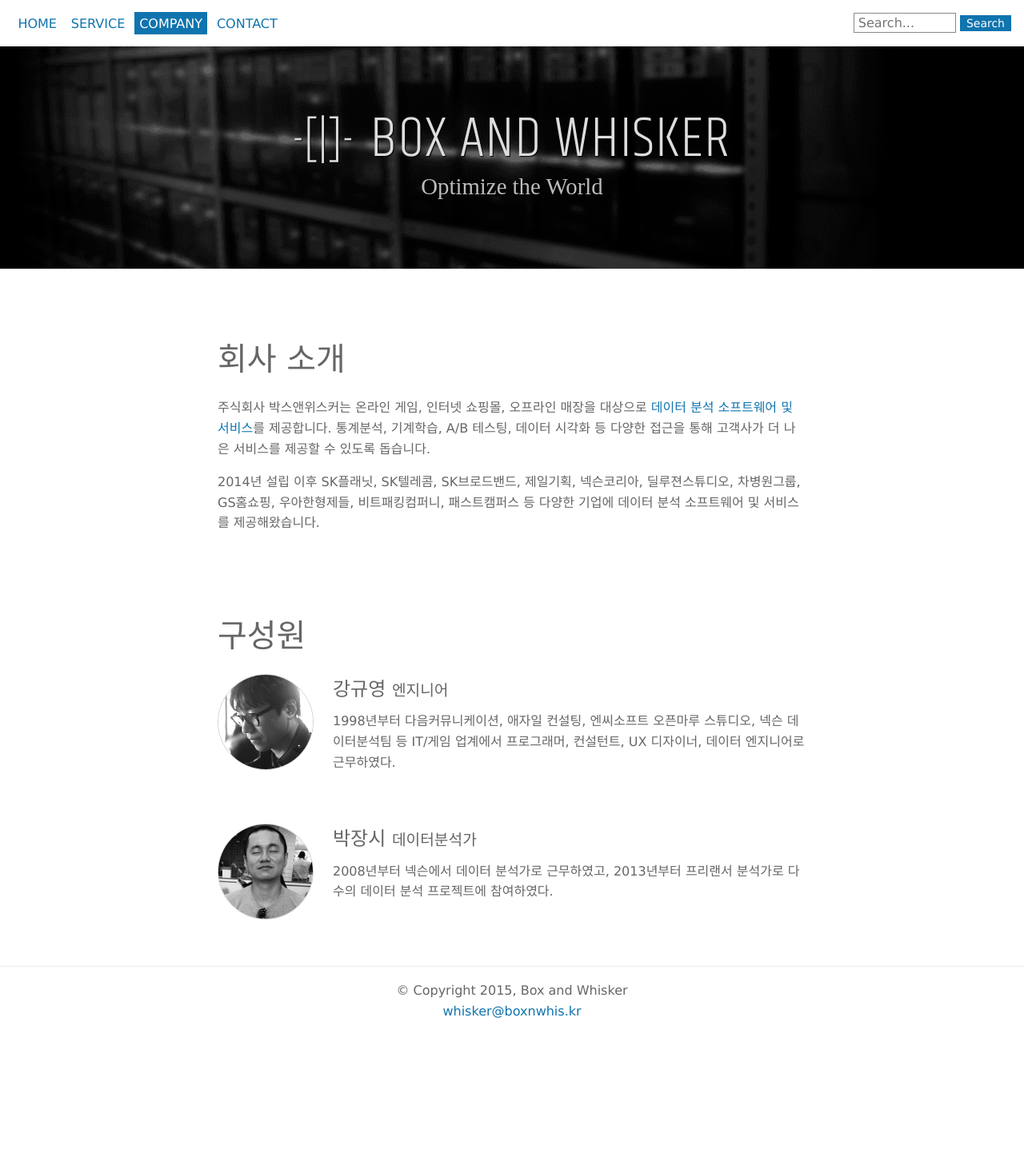
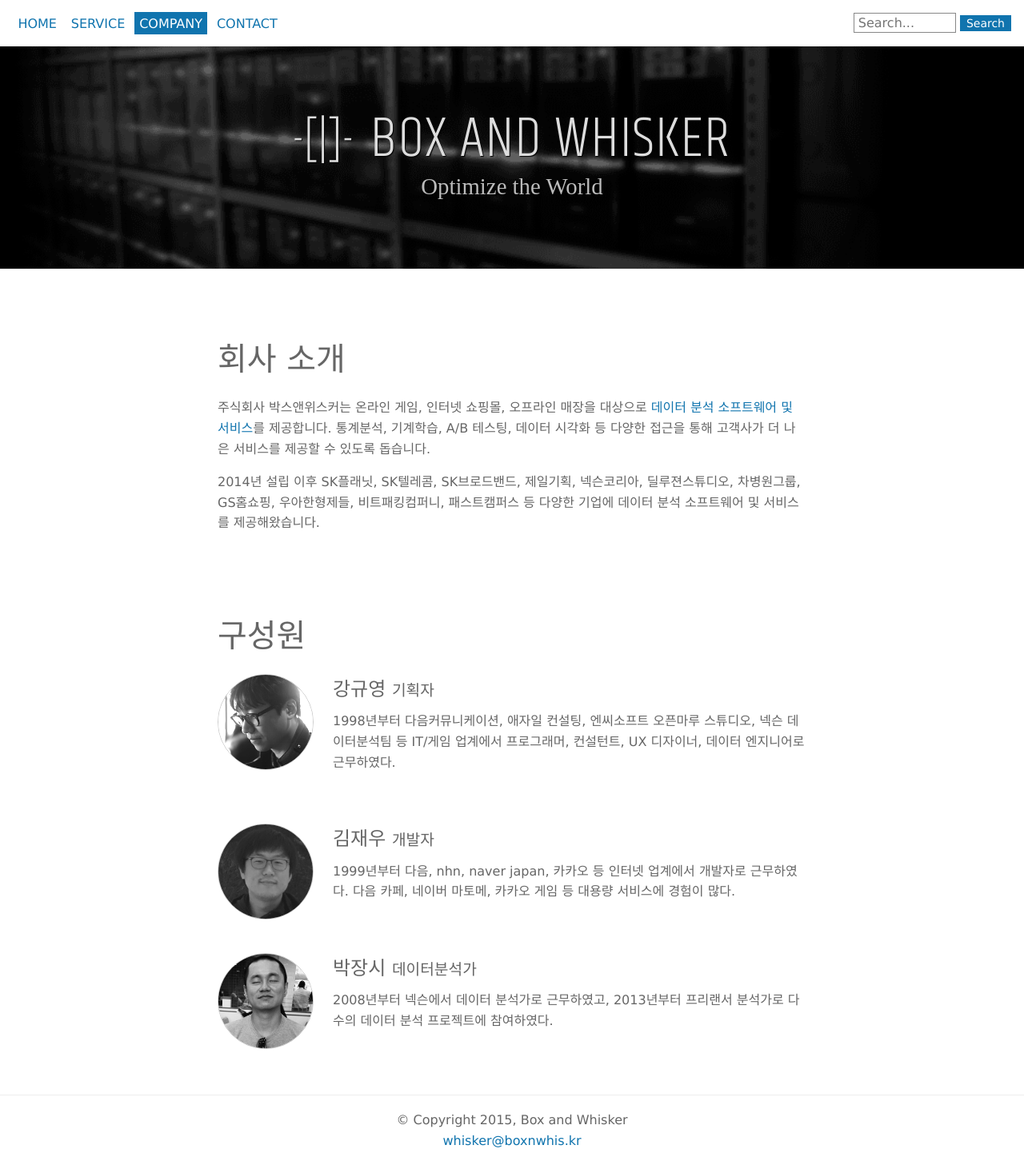
Before and after one commit to boxnwhiskr/boxnwhiskr.github.io, a Jekyll site: the page built from company.html, in a window 1280 px wide. Shown: the whole page at 80% size. Built offline with Jekyll 4.4.1, drawn with Linux system fonts in a browser that asks for light colours; nearby versions of some CDN libraries; some web fonts are replaced; before the commit the page ends 1295 px from its top, so only the background shows below that.

Commit message:
Add Jaewoo Kim's profile

```diff
--- a/_data/members.yaml
+++ b/_data/members.yaml
@@ -1,10 +1,15 @@
 - name: 강규영
-  title: 엔지니어
+  title: 기획자
   image: /img/people/alan.png
   description: |
     1998년부터 다음커뮤니케이션, 애자일 컨설팅, 엔씨소프트 오픈마루 스튜디오,
     넥슨 데이터분석팀 등 IT/게임 업계에서 프로그래머, 컨설턴트, UX 디자이너, 데이터
     엔지니어로 근무하였다.
+- name: 김재우
+  title: 개발자
+  image: /img/people/jaewoo.png
+  description: |
+    1999년부터 다음, nhn, naver japan, 카카오 등 인터넷 업계에서 개발자로 근무하였다. 다음 카페, 네이버 마토메, 카카오 게임 등 대용량 서비스에 경험이 많다.
 - name: 박장시
   title: 데이터분석가
   image: /img/people/jangsea.png
```
Also changed, not shown: img/people/chanjoo.png (deleted), img/people/jaewoo.png (added).
